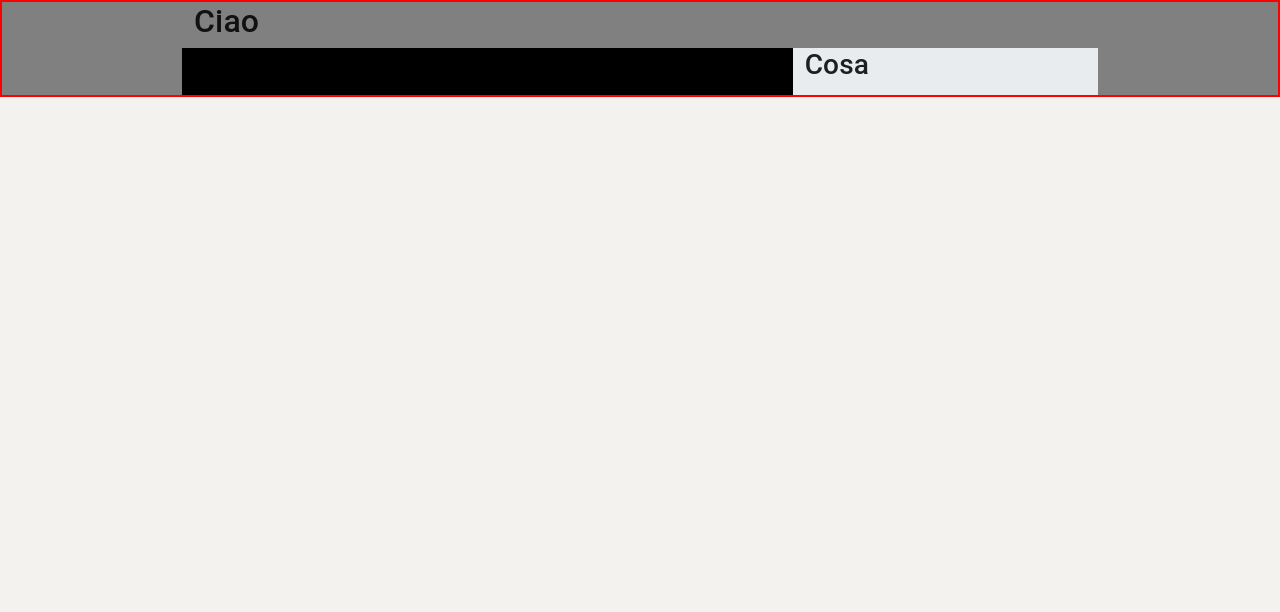
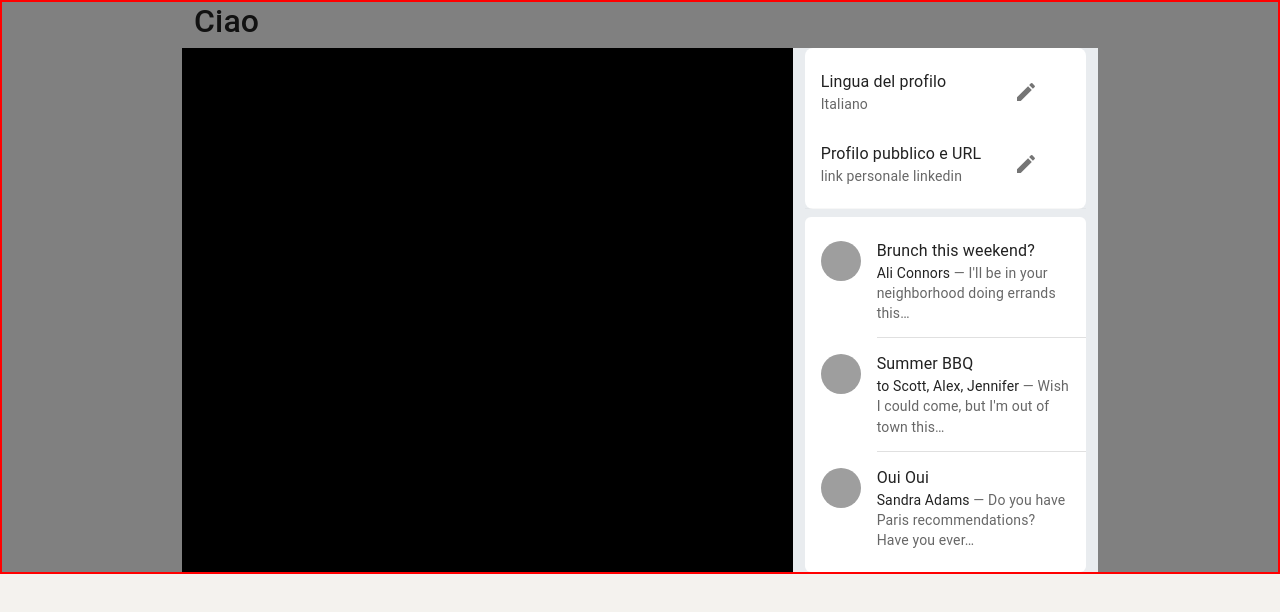
Before and after one commit to SamueleCastaldo01/clone-linkedin, a React (Create React App) app: page / in a window 1280 px wide. Shown: the top 612 px of the page. Built offline with nearby package versions, Linux system fonts and the light colour scheme; grey boxes are pictures that could not be loaded.

Commit message:
componente sidebar

```diff
--- /dev/null
+++ b/src/components/MyProfileSidebar.jsx
@@ -0,0 +1,124 @@
+import * as React from "react";
+import {
+  Box,
+  ListItemButton,
+  ListItemIcon,
+  Typography,
+  Avatar,
+  ListItemAvatar,
+  ListItemText,
+  Divider,
+  ListItem,
+  List,
+} from "@mui/material";
+import ModeIcon from "@mui/icons-material/Mode";
+
+const MySidebar = () => {
+  return (
+    <>
+      <Box
+        borderRadius={2}
+        sx={{ width: "100%", maxWidth: 360, bgcolor: "background.paper" }}
+        className={"mb-2"}
+      >
+        <nav aria-label="main mailbox folders">
+          <List>
+            <ListItem disablePadding>
+              <ListItemButton>
+                <ListItemText
+                  primary="Lingua del profilo"
+                  secondary="Italiano"
+                />
+                <ListItemIcon>
+                  <ModeIcon />
+                </ListItemIcon>
+              </ListItemButton>
+            </ListItem>
+            <ListItem disablePadding>
+              <ListItemButton>
+                <ListItemText
+                  primary="Profilo pubblico e URL"
+                  secondary="link personale linkedin"
+                />
+                <ListItemIcon>
+                  <ModeIcon />
+                </ListItemIcon>
+              </ListItemButton>
+            </ListItem>
+          </List>
+        </nav>
+        <Divider />
+      </Box>
+
+      <List
+        sx={{ width: "100%", maxWidth: 360, bgcolor: "background.paper" }}
+        className="rounded-2"
+      >
+        <ListItem alignItems="flex-start">
+          <ListItemAvatar>
+            <Avatar alt="Remy Sharp" src="/static/images/avatar/1.jpg" />
+          </ListItemAvatar>
+          <ListItemText
+            primary="Brunch this weekend?"
+            secondary={
+              <React.Fragment>
+                <Typography
+                  component="span"
+                  variant="body2"
+                  sx={{ color: "text.primary", display: "inline" }}
+                >
+                  Ali Connors
+                </Typography>
+                {" — I'll be in your neighborhood doing errands this…"}
+              </React.Fragment>
+            }
+          />
+        </ListItem>
+        <Divider variant="inset" component="li" />
+        <ListItem alignItems="flex-start">
+          <ListItemAvatar>
+            <Avatar alt="Travis Howard" src="/static/images/avatar/2.jpg" />
+          </ListItemAvatar>
+          <ListItemText
+            primary="Summer BBQ"
+            secondary={
+              <React.Fragment>
+                <Typography
+                  component="span"
+                  variant="body2"
+                  sx={{ color: "text.primary", display: "inline" }}
+                >
+                  to Scott, Alex, Jennifer
+                </Typography>
+                {" — Wish I could come, but I'm out of town this…"}
+              </React.Fragment>
+            }
+          />
+        </ListItem>
+        <Divider variant="inset" component="li" />
+        <ListItem alignItems="flex-start">
+          <ListItemAvatar>
+            <Avatar alt="Cindy Baker" src="/static/images/avatar/3.jpg" />
+          </ListItemAvatar>
+          <ListItemText
+            primary="Oui Oui"
+            secondary={
+              <React.Fragment>
+                <Typography
+                  component="span"
+                  variant="body2"
+                  sx={{ color: "text.primary", display: "inline" }}
+                >
+                  Sandra Adams
+                </Typography>
+                {" — Do you have Paris recommendations? Have you ever…"}
+              </React.Fragment>
+            }
+          />
+        </ListItem>
+      </List>
+    </>
+  );
+};
+
+export default MySidebar;
--- a/src/pages/Profile.js
+++ b/src/pages/Profile.js
@@ -1,3 +1,5 @@
+import MyProfileSidebar from "../components/MyProfileSidebar";
+
 function Profile() {
   return (
     <>
@@ -10,7 +12,7 @@ function Profile() {
               <h2>Ciao</h2>
             </div>
             <div className="col-4 bg-body-secondary">
-            <h3>Cosa</h3>
+              <MyProfileSidebar />
             </div>
           </div>
         </main>
```
Lines whose indentation alone changed are shown as unchanged.
